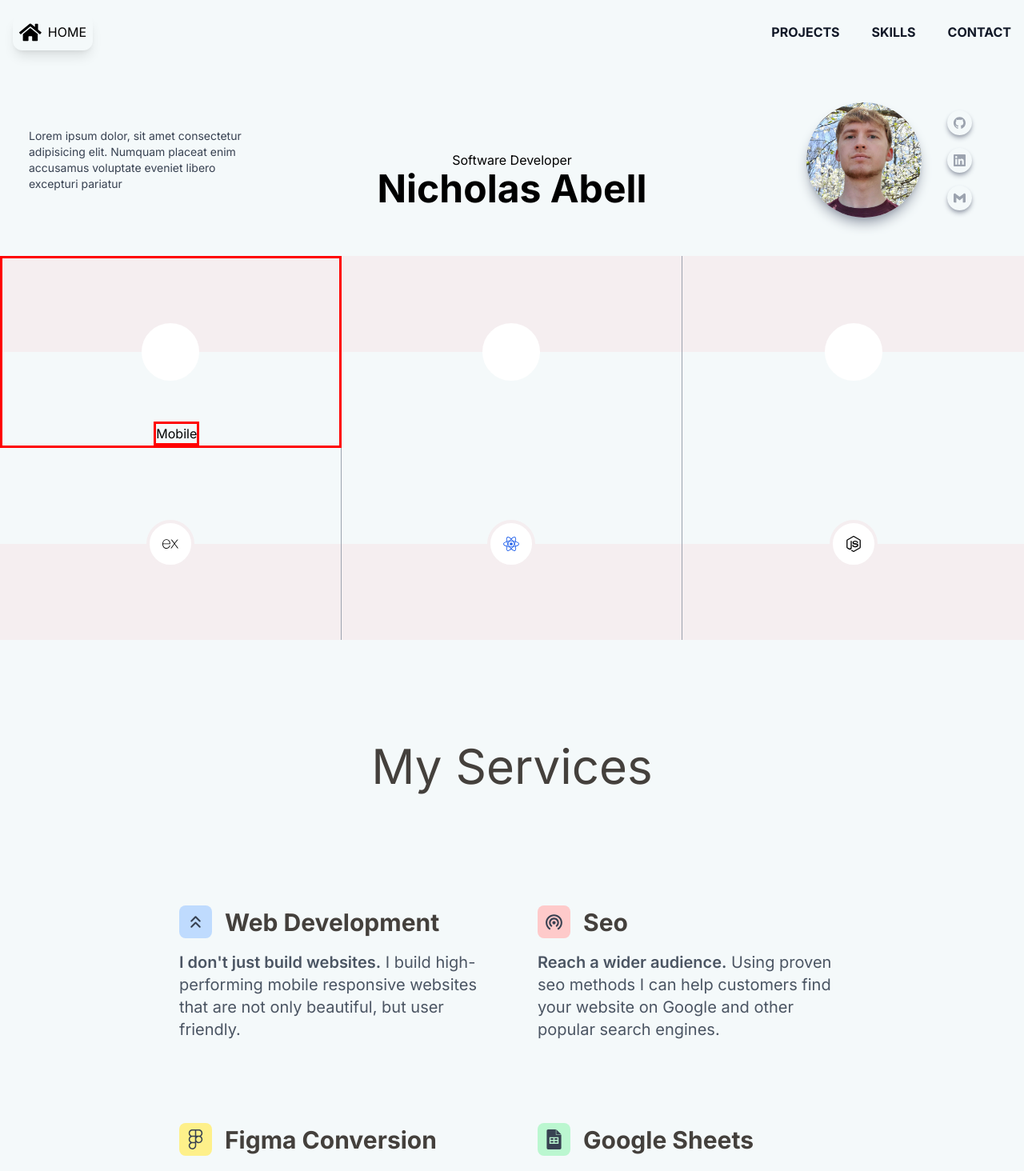
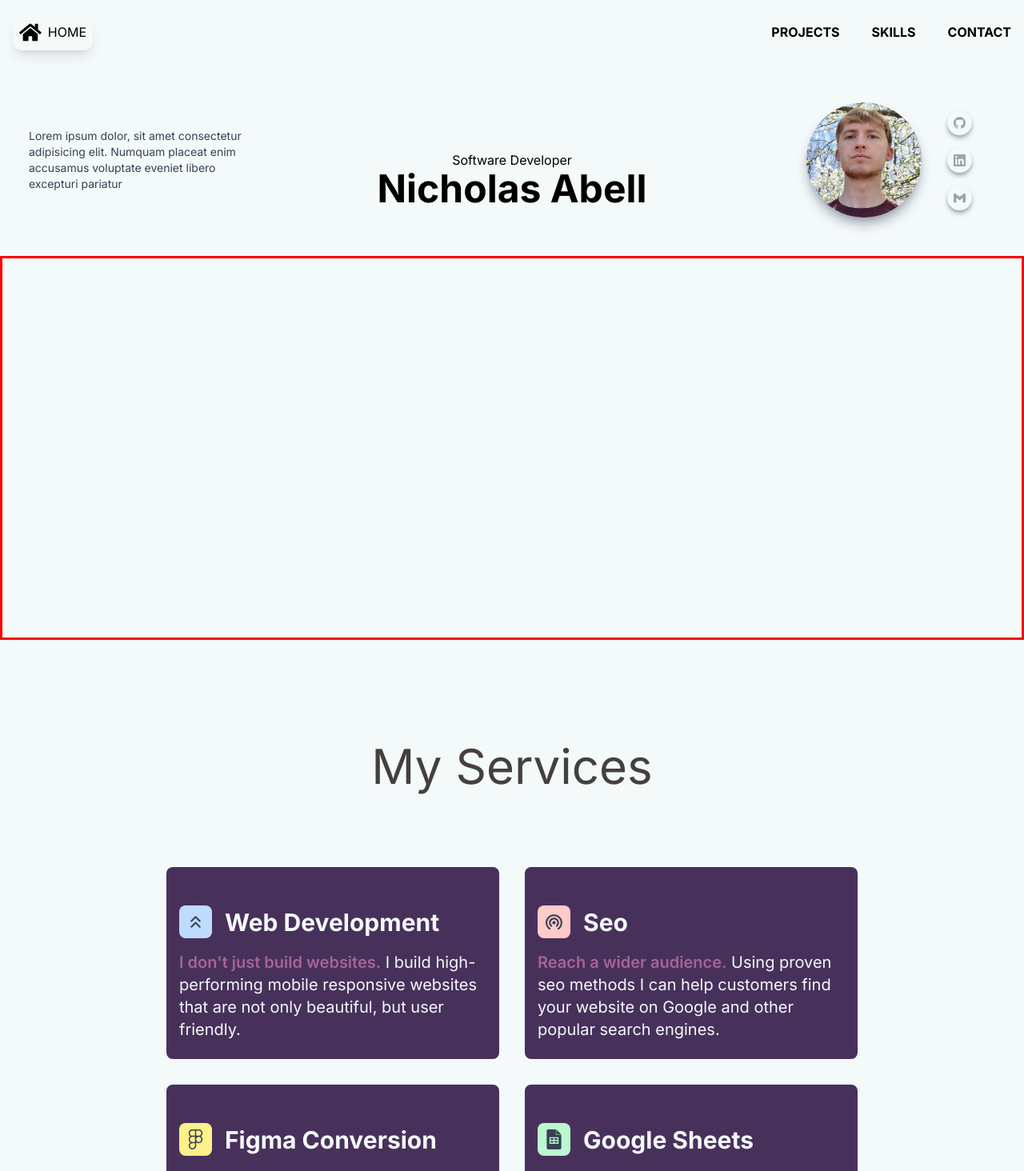
Before and after one commit to Nicholas-Abell/portfolio_V3, a Next.js app: page / in a window 1280 px wide. Shown: the top 1464 px of the page at 80% size. Built offline with nearby package versions, Linux system fonts and the light colour scheme.

Commit message:
stlye: color pallete changes

```diff
--- a/app/globals.css
+++ b/app/globals.css
@@ -12,6 +12,7 @@
   --main: #BE6081;
   --dark-accent: #A66494;
   --dark: #3A3551;
+  --darkest: #2e2b38;
 }
 
 @media (prefers-color-scheme: dark) {
--- a/components/hero/Hero.tsx
+++ b/components/hero/Hero.tsx
@@ -70,41 +70,8 @@ const Hero: React.FC<HeroProps> = () => {
           </div>
         </FramerMotionWrapper>
       </div>
-      <div className="row-span-1 items-center justify-center relative">
-        <div className="grid grid-cols-3 grid-rows-1 justify-center h-full">
-          <div className="w-full flex justify-center items-center border-r border-gray-400 relative test">
-            <div className=" rounded-full bg-white border-4 border-white p-8"></div>
-            <p className=" absolute bottom-0 left-[45%] test">Mobile</p>
-          </div>
-          <div className="w-full flex justify-center items-center border-r border-gray-400">
-            <div className=" rounded-full bg-white border-4 border-white p-8"></div>
-          </div>
-          <div className="w-full flex justify-center items-center">
-            <div className=" rounded-full bg-white border-4 border-white p-8"></div>
-          </div>
-        </div>
-        <div className="absolute z-[-10] w-full h-[50%] top-0 left-0 bg-[#f5eef0]" />
-      </div>
-      <div className="row-span-1 relative">
-        <div className="grid grid-cols-3 grid-rows-1 justify-center h-full">
-          <div className="w-full flex justify-center items-center border-r border-gray-400">
-            <div className=" rounded-full bg-white border-4 border-[#f5eef0] p-4">
-              <SiExpress size={20} />
-            </div>
-          </div>
-          <div className="w-full flex justify-center items-center border-r border-gray-400">
-            <div className=" rounded-full bg-white border-4 border-[#f5eef0] p-4">
-              <SiReact size={20} className="text-blue-600" />
-            </div>
-          </div>
-          <div className="w-full flex justify-center items-center">
-            <div className=" rounded-full bg-white border-4 border-[#f5eef0] p-4">
-              <SiNodedotjs size={20} />
-            </div>
-          </div>
-        </div>
-        <div className="absolute z-[-10] w-full h-[50%] bottom-0 left-0 bg-[#f5eef0]" />
-      </div>
+
+      <div className="row-span-2 test relative"></div>
     </section>
   );
 };
--- a/components/navbar/Navbar.tsx
+++ b/components/navbar/Navbar.tsx
@@ -35,7 +35,7 @@ const Navbar: React.FC<NavbarProps> = ({}) => {
     <div
       className={
         shadow
-          ? `w-full fixed h-20 shadow-xl z-[100] bg-accent hover:duration-200 ease-in no-print`
+          ? `w-full fixed h-20 shadow-xl z-[100] bg-darker text-light hover:duration-200 ease-in no-print`
           : `w-full fixed h-20 z-[100] bg-light no-print`
       }
     >
@@ -51,7 +51,7 @@ const Navbar: React.FC<NavbarProps> = ({}) => {
         </div>
         <div>
           <FramerMotionWrapper variant="fromTop" duration={0.8}>
-            <ul className="hidden md:flex text-gray-900 font-bold">
+            <ul className="hidden md:flex font-bold">
               <Link
                 href="/#projects"
                 scroll={true}
--- a/components/projects/Featured.tsx
+++ b/components/projects/Featured.tsx
@@ -42,8 +42,8 @@ const Featured: React.FC<FeaturedProps> = ({
 
   return (
     <div
-      className={`w-full flex flex-col gap-4 lg:gap-0 lg:min-h-screen text- rounded-lg ${
-        fromRight ? "lg:flex-row bg-pink-50" : "lg:flex-row-reverse"
+      className={`w-full flex flex-col gap-4 lg:gap-0 lg:min-h-screen ${
+        fromRight ? "lg:flex-row bg-dark text-light" : "lg:flex-row-reverse"
       } items-center justify-center px-4 py-4 lg:py-12`}
     >
       <FramerMotionWrapper
@@ -56,7 +56,7 @@ const Featured: React.FC<FeaturedProps> = ({
 
       <div className="w-full relative border-2 border-black">
         <div
-          className={`absolute h-full top-0 left-0 bg-gray-600/60 z-10 ease-in-out duration-1000 ${
+          className={`absolute h-full top-0 left-0 bg-dark z-10 ease-in-out duration-1000 ${
             showVideo ? "w-0" : "w-full"
           }`}
         />
@@ -80,7 +80,7 @@ const Featured: React.FC<FeaturedProps> = ({
           <h3 className={`${fromRight && "text-end"} text-5xl`}>{title}</h3>
         </FramerMotionWrapper>
 
-        <div className="bg-[#dbecfd] py-4 px-4 lg:px-8 rounded-lg z-0 shadow-md shadow-purple-800">
+        <div className=" bg-darkAccent shadow-dark text-light py-4 px-4 lg:px-8 rounded-lg z-0 shadow-md">
           <p>{description}</p>
           <div className="w-full">
             <ul className="flex items-center justify-center gap-4 pt-4">
--- a/components/projects/Noteworthy.tsx
+++ b/components/projects/Noteworthy.tsx
@@ -34,7 +34,7 @@ const Noteworthy: React.FC<NoteworthyProps> = ({
         <div
           className={`${
             overlay ? "w-full px-4" : "w-0"
-          } absolute h-full bg-gray-900/95 z-10 duration-200 ease-in-out rounded-lg flex flex-col justify-between items-center py-12 overflow-hidden text-center text-white`}
+          } absolute h-full bg-darker z-10 duration-200 ease-in-out rounded-lg flex flex-col justify-between items-center py-12 overflow-hidden text-center text-white`}
         >
           <p className="text-3xl font-bold">{title}</p>
           <p className="text-left">{description}</p>
--- a/components/services/Card.tsx
+++ b/components/services/Card.tsx
@@ -16,13 +16,16 @@ const Card: React.FC<CardProps> = ({
   bgColor,
 }) => {
   return (
-    <div className="rounded-lg relative shadow-[#f5eef0] hover:shadow-xl px-4 py-8 h-[240px] ease-out duration-700">
+    <div className=" bg-dark text-light rounded-lg relative shadow-accent hover:shadow-xl lg:hover:scale-105 px-4 py-8 h-[240px] ease-out duration-700">
       <div className="flex items-center gap-4 py-4">
         <div className={`${bgColor} rounded-lg p-2 text-gray-700`}>{icon}</div>
         <p className="font-bold text-xl md:text-3xl">{title}</p>
       </div>
-      <p className="text-xl text-gray-600">
-        <em className=" font-semibold not-italic">{emphasis}</em> {description}
+      <p className="text-xl">
+        <em className=" font-semibold not-italic text-darkAccent">
+          {emphasis}
+        </em>{" "}
+        {description}
       </p>
     </div>
   );
--- a/components/services/Services.tsx
+++ b/components/services/Services.tsx
@@ -19,7 +19,7 @@ const Services: React.FC<ServicesProps> = () => {
         <h2 className="text-center text-4xl md:text-6xl py-8">My Services</h2>
       </FramerMotionWrapper>
       <FramerMotionWrapper variant="fromBottom">
-        <div className="grid grid-cols-1 lg:grid-cols-2 lg:grid-rows-1 lg:gap-8 lg:px-32 py-4">
+        <div className="grid grid-cols-1 lg:grid-cols-2 lg:grid-rows-1 lg:gap-8 gap-4 lg:px-32 py-4">
           <Card
             title="Web Development"
             icon={<FiChevronsUp size={25} />}
--- a/components/testimonials/Card.tsx
+++ b/components/testimonials/Card.tsx
@@ -20,7 +20,7 @@ const Card: React.FC<CardProps> = ({
   siteTitle,
 }) => {
   return (
-    <div className="flex flex-col items-center drop-shadow-lg">
+    <div className="flex flex-col items-center drop-shadow-lg shadow-darkAccent">
       <Image
         src={image}
         width={160}
@@ -30,7 +30,7 @@ const Card: React.FC<CardProps> = ({
       />
       <div className="w-full bg-light p-4 rounded-lg flex flex-col items-center justify-between gap-8 pt-24 h-full">
         <div className="flex flex-col items-center gap-2">
-          <ImQuotesLeft size={25} className="text-accent" />
+          <ImQuotesLeft size={25} className="text-main" />
           <p className="text-gray-600 text-xl px-12">{content}</p>
         </div>
         <div>
--- a/tailwind.config.ts
+++ b/tailwind.config.ts
@@ -18,7 +18,8 @@ const config: Config = {
         accent: "#E3927A",
         main: "#BE6081",
         darkAccent: "#A66494",
-        dark: "#3A3551",
+        dark: "#47315B",
+        darker: "#2e2b38",
       },
     },
   },
```
Also changed, not shown: components/contact/Contact.tsx (+24 -14 lines), components/projects/Projects.tsx (+5 -5 lines), components/skills/Skills.tsx (+14 -14 lines).
